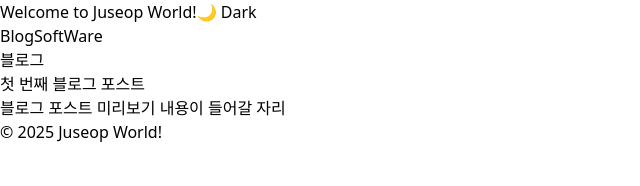
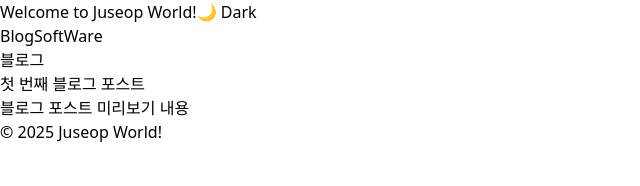
Before and after one commit to yujuseop/JuseopSite, a Next.js app in the folder my-app/: page /blog in a window 1280 px wide. Shown: the top 186 px of the page, without its empty margins (0-640 px from the left). Built offline with nearby package versions, Linux system fonts and the light colour scheme.

Commit message:
fix:내용수정

```diff
--- a/my-app/src/app/blog/page.tsx
+++ b/my-app/src/app/blog/page.tsx
@@ -12,9 +12,7 @@ export default function BlogPage() {
               첫 번째 블로그 포스트
             </Link>
           </h2>
-          <p className="text-gray-600">
-            블로그 포스트 미리보기 내용이 들어갈 자리
-          </p>
+          <p className="text-gray-600">블로그 포스트 미리보기 내용</p>
         </article>
       </div>
     </div>
```
